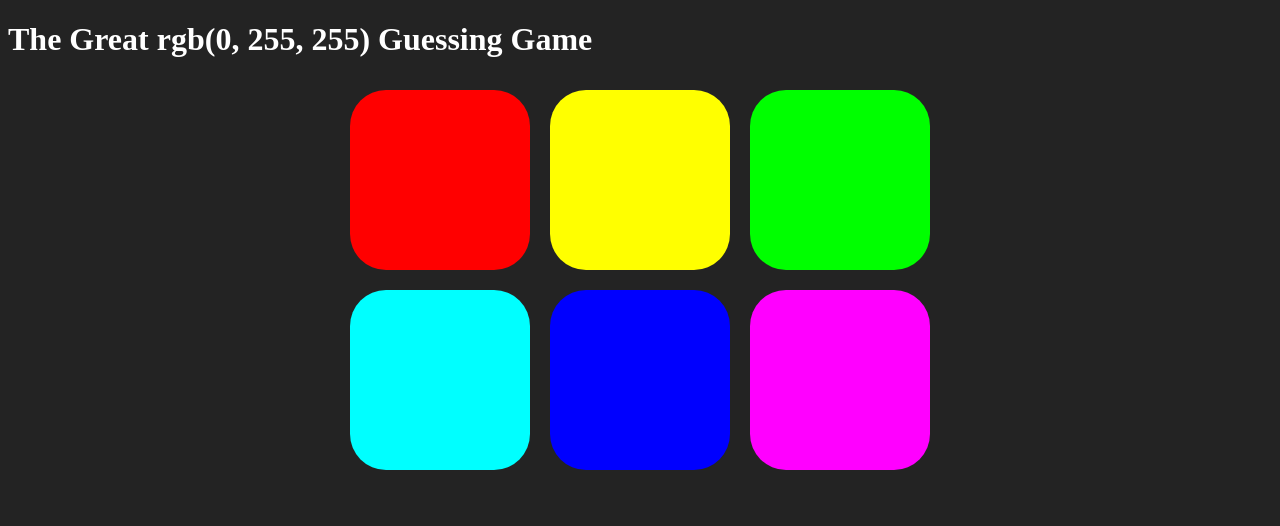
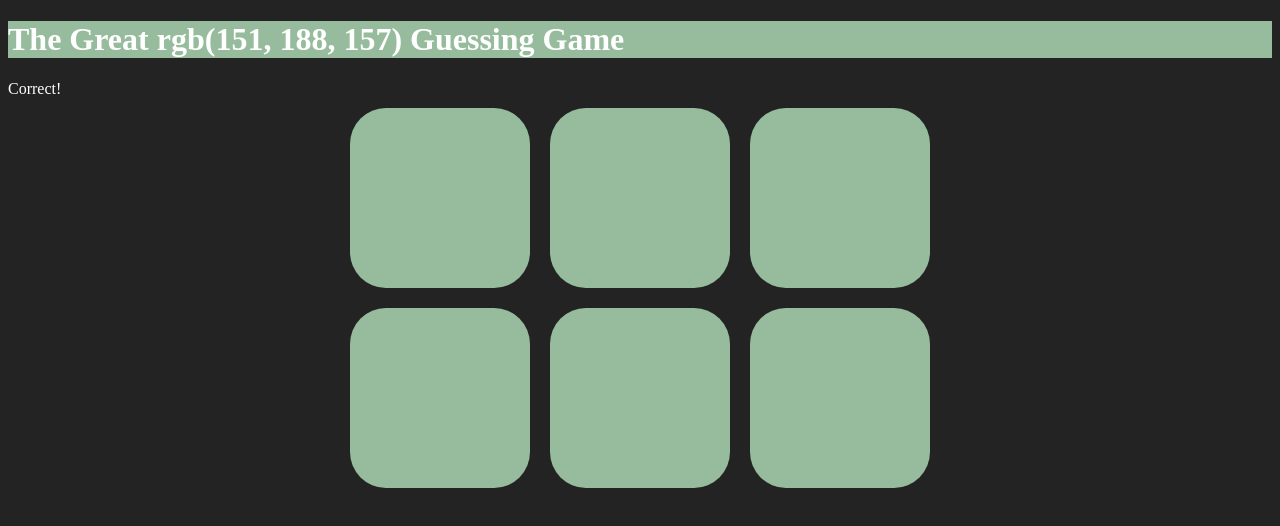
Before and after one commit to mageller/web-bootcamp, a plain HTML site: page ColorGame/colorGame.html in a window 1280 px wide. Both pictures are taken after a click on the element 439 px from the left and 179 px from the top of the page. Drawn offline with Linux system fonts and the light colour scheme.

Commit message:
Basic color game logic

```diff
--- a/ColorGame/colorGame.html
+++ b/ColorGame/colorGame.html
@@ -6,6 +6,10 @@
   </head>
   <body>
     <h1>The Great <span id="colorDisplay">RGB</span> Guessing Game</h1>
+    <div>
+      <span id="message"></span>
+    </div>
+
     <div id="container">
       <div class="square"></div>
       <div class="square"></div>
--- a/ColorGame/colorgame.css
+++ b/ColorGame/colorgame.css
@@ -1,5 +1,6 @@
 body {
   background-color: #232323;
+  color: white;
 }
 
 .square {
@@ -9,6 +10,8 @@ body {
   float: left;
   margin: 1.66%;
   border-radius: 20%;
+  transition: background-color 500ms;
+  transition-timing-function: ease;
 }
 
 #container {
--- a/ColorGame/colorgame.js
+++ b/ColorGame/colorgame.js
@@ -1,15 +1,11 @@
-var colors = [
-  "rgb(255, 0, 0)",
-  "rgb(255, 255, 0)",
-  "rgb(0, 255, 0)",
-  "rgb(0, 255, 255)",
-  "rgb(0, 0, 255)",
-  "rgb(255, 0, 255)"
-]
+var colors = generateRandomColors(6);
 
 var squares = document.querySelectorAll(".square");
-var pickedColor = colors[3];
+var pickedColor = pickColor();
 var colorDisplay = document.getElementById("colorDisplay");
+var messageDisplay = document.querySelector("#message");
+var h1 = document.querySelector("h1");
+
 colorDisplay.textContent = pickedColor;
 
 for (var i = 0; i < squares.length; i++) {
@@ -22,9 +18,45 @@ for (var i = 0; i < squares.length; i++) {
     var clickedColor = this.style.backgroundColor;
     // compare color to picked color
     if (clickedColor === pickedColor) {
-      alert("Correct!");
+      messageDisplay.textContent = "Correct!";
+      changeColors(clickedColor);
+      h1.style.background = clickedColor;
     } else {
-      alert("WRONG!!!");
+      this.style.backgroundColor = "#232323";
+      messageDisplay.textContent = "Try Again";
     }
   });
 }
+
+function changeColors(color) {
+  for (var i=0; i <squares.length; i++) {
+    squares[i].style.backgroundColor = color;
+  }
+}
+
+function pickColor() {
+  var random =Math.floor(Math.random() * colors.length);
+  return colors[random];
+}
+
+function generateRandomColors(num) {
+  // make an array
+  var arr = [];
+  // repeat num times
+  for (var i=0; i < num; i++) {
+    //get random color and push into array
+    arr.push(randomColor());
+  }
+  // return array
+  return arr;
+}
+
+function randomColor() {
+  // pick a red from 0 to 255
+  var r = Math.floor(Math.random() * 256);
+  // pick a green from 0 to 255
+  var g = Math.floor(Math.random() * 256);
+  // pick a blue from 0 to 255
+  var b = Math.floor(Math.random() * 256);
+  return `rgb(${r}, ${g}, ${b})`;
+}
```
